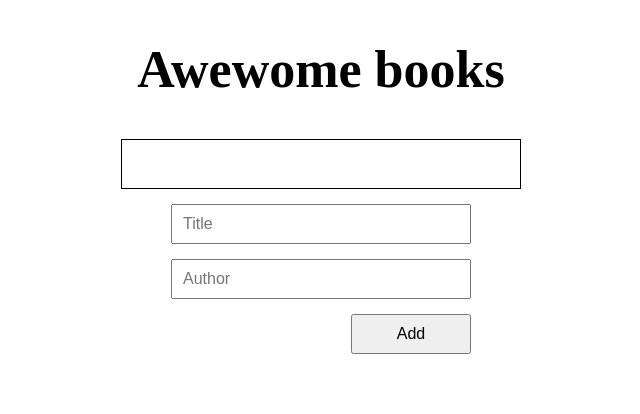
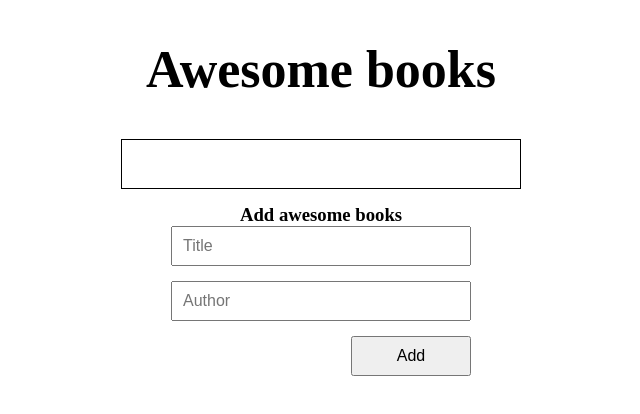
Before and after one commit to codehass/Awesome-books, a website: page index.html in a window 1280 px wide. Shown: the whole page, without its empty margins (319-959 px from the left). Drawn offline with Linux system fonts and the light colour scheme.

Commit message:
Added title in index.html

```diff
--- a/index.html
+++ b/index.html
@@ -8,11 +8,12 @@
     <link rel="stylesheet" href="style.css" />
   </head>
   <body>
-    <h1>Awewome books</h1>
+    <h1>Awesome books</h1>
     <section class="record">
 
     </section>
     <form class="form">
+      <h3>Add awesome books</h3>
       <input type="text" placeholder="Title" class="title"/>
       <input type="text" placeholder="Author" class="author"/>
       <button type="button">Add</button>
```
